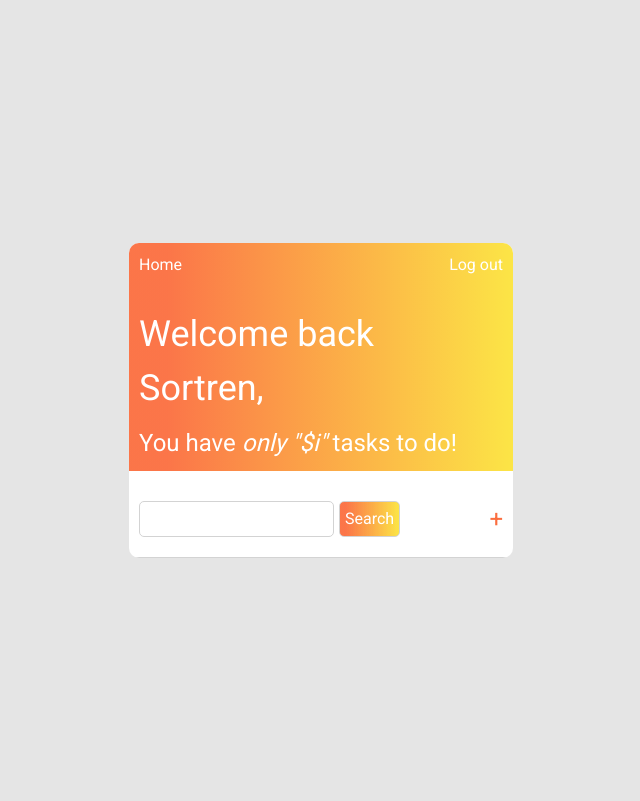
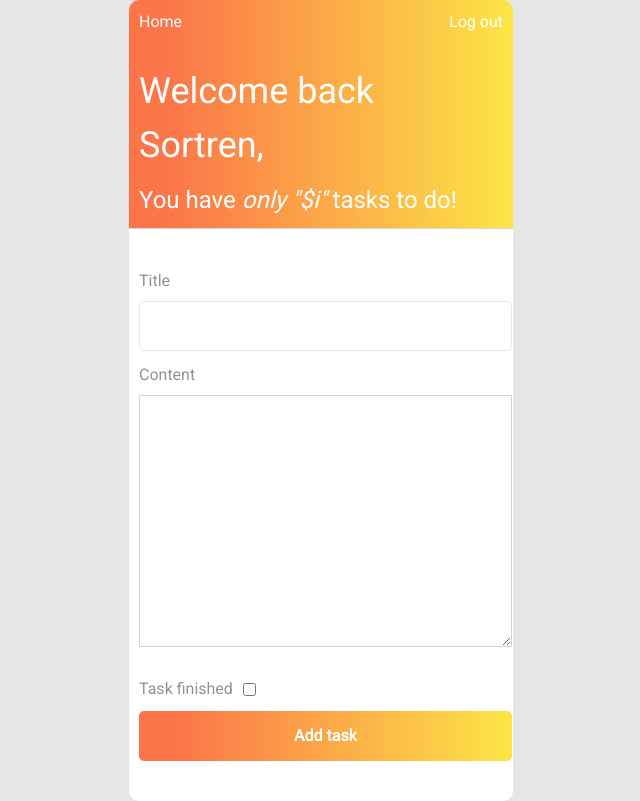
Before and after one commit to Sortren/Django-Tasker, a Django app: page /add-task/ in a window 1280 px wide. Shown: the whole page, without its empty margins (319-959 px from the left). Before the commit the page ends 558 px from the top, so only its background shows below. Run offline with Django 3.2, Linux system fonts and the light colour scheme; a user stored in the database is signed in; some libraries are stand-ins or nearby versions.

Commit message:
improve styles on add-task view

```diff
--- a/tasker/to_do/static/to_do/home.css
+++ b/tasker/to_do/static/to_do/home.css
@@ -168,3 +168,76 @@ main {
     rgba(252, 229, 70, 1) 100%
   );
 }
+/* -------------------------------- */
+/* -----------FORM ADD-TASK----------- */
+
+.add-task-form {
+  padding: 10px;
+}
+
+.inputs {
+  display: flex;
+  flex-direction: column;
+}
+
+.inputs input {
+  height: 50px;
+  border-radius: 5px;
+  border: 1px solid #e8e8e8;
+  outline: none;
+  padding-left: 20px;
+  color: #2d3748;
+}
+
+.inputs label {
+  color: rgb(145, 145, 145);
+}
+
+.inputs-container {
+  margin: 30px 0px;
+  display: flex;
+  flex-direction: column;
+  gap: 12px;
+}
+
+#id_content,
+#id_content:focus {
+  padding-left: 20px;
+  padding-top: 10px;
+  outline: none;
+  border: 0.5px solid lightgrey;
+}
+
+.buttons-container {
+  display: flex;
+  flex-direction: column;
+  margin-bottom: 30px;
+}
+
+.buttons-container button:focus,
+.buttons-container button {
+  outline: none;
+  color: white;
+  border-radius: 5px;
+  height: 50px;
+  border: none;
+  cursor: pointer;
+  font-weight: bold;
+  background: rgb(251, 110, 63);
+  background: linear-gradient(
+    90deg,
+    rgba(251, 110, 63, 0.9500175070028011) 10%,
+    rgba(252, 229, 70, 1) 100%
+  );
+}
+
+.checkboxes {
+  display: flex;
+  gap: 10px;
+  align-items: center;
+  padding-bottom: 10px;
+}
+
+.checkboxes span {
+  color: rgb(145, 145, 145);
+}
--- a/tasker/to_do/templates/to_do/add_task.html
+++ b/tasker/to_do/templates/to_do/add_task.html
@@ -1,7 +1,7 @@
 {%extends "to_do/base_home.html"%}
 
 {% block add_task%}
-  <form method="POST" class="">
+  <form method="POST" class="add-task-form">
     {% csrf_token %}
 
     <div class="inputs-container">
@@ -11,18 +11,20 @@
       </div>
 
       <div class="inputs">
-        <label for="id_title">Content</label>
+        <label for="id_content">Content</label>
         {{form.content}}
       </div>
     </div>
 
+    <div class="checkboxes">
+      <span>Task finished</span>
+      <input type="checkbox" class="checkbox">
+    </div>
+
     <div class="buttons-container">
-      <button class="btn btn-primary" type="button">Add task</button>
+      <button class="add-task-button" type="button">Add task</button>
     </div>
+
+
   </form>
-
-  <small class="text-muted">
-    Such a lovely day, isn't it?<a href="https://www.weather-forecast.com/">
-      Check the weather</a>
-  </small>
 {% endblock add_task%}
--- a/tasker/to_do/templates/to_do/base_home.html
+++ b/tasker/to_do/templates/to_do/base_home.html
@@ -43,6 +43,11 @@
 
                     {% block profile%}
                     {% endblock profile%}
+
+                    {% block add_task %}
+                    {% endblock add_task %}
+
+
                 </div>
             </div>
         </div>
--- a/tasker/to_do/views.py
+++ b/tasker/to_do/views.py
@@ -27,4 +27,4 @@ def addTask(request):
 
     }
 
-    return render(request, 'to_do/home.html', context)
+    return render(request, 'to_do/add_task.html', context)
```
